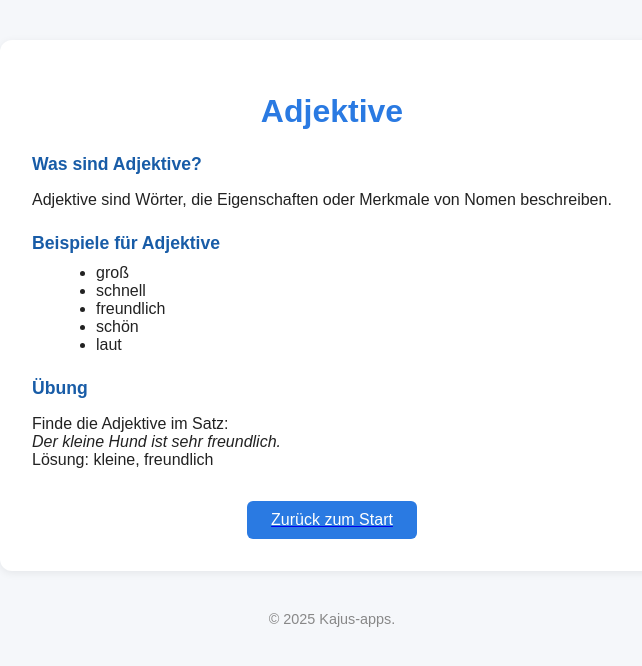
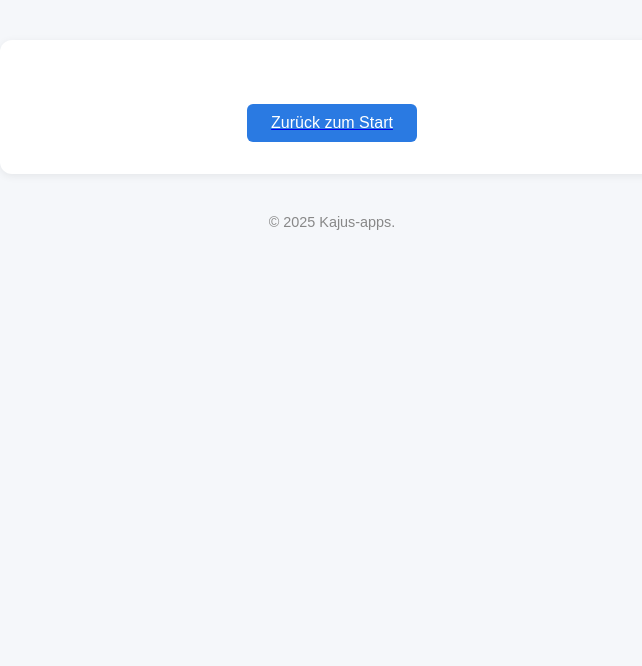
Before and after one commit to EgonS-p/Bestimmungsschl-ssel-Wotarten2, a plain HTML site: page Adjektive.html in a window 1280 px wide. Shown: the whole page, without its empty margins (308-950 px from the left). Drawn offline with Linux system fonts and the light colour scheme.

Commit message:
Update Adjektive.html

```diff
--- a/Adjektive.html
+++ b/Adjektive.html
@@ -61,27 +61,7 @@
 </head>
 <body>
     <main>
-        <h1>Adjektive</h1>
-        <section>
-            <h2>Was sind Adjektive?</h2>
-            <p>Adjektive sind Wörter, die Eigenschaften oder Merkmale von Nomen beschreiben.</p>
-        </section>
-        <section>
-            <h2>Beispiele für Adjektive</h2>
-            <ul>
-                <li>groß</li>
-                <li>schnell</li>
-                <li>freundlich</li>
-                <li>schön</li>
-                <li>laut</li>
-            </ul>
-        </section>
-        <section>
-            <h2>Übung</h2>
-            <p>Finde die Adjektive im Satz:<br>
-            <em>Der kleine Hund ist sehr freundlich.</em><br>
-            Lösung: kleine, freundlich</p>
-        </section>
+
         <a href="index.html"><button>Zurück zum Start</button></a>
     </main>
     <footer>
```
